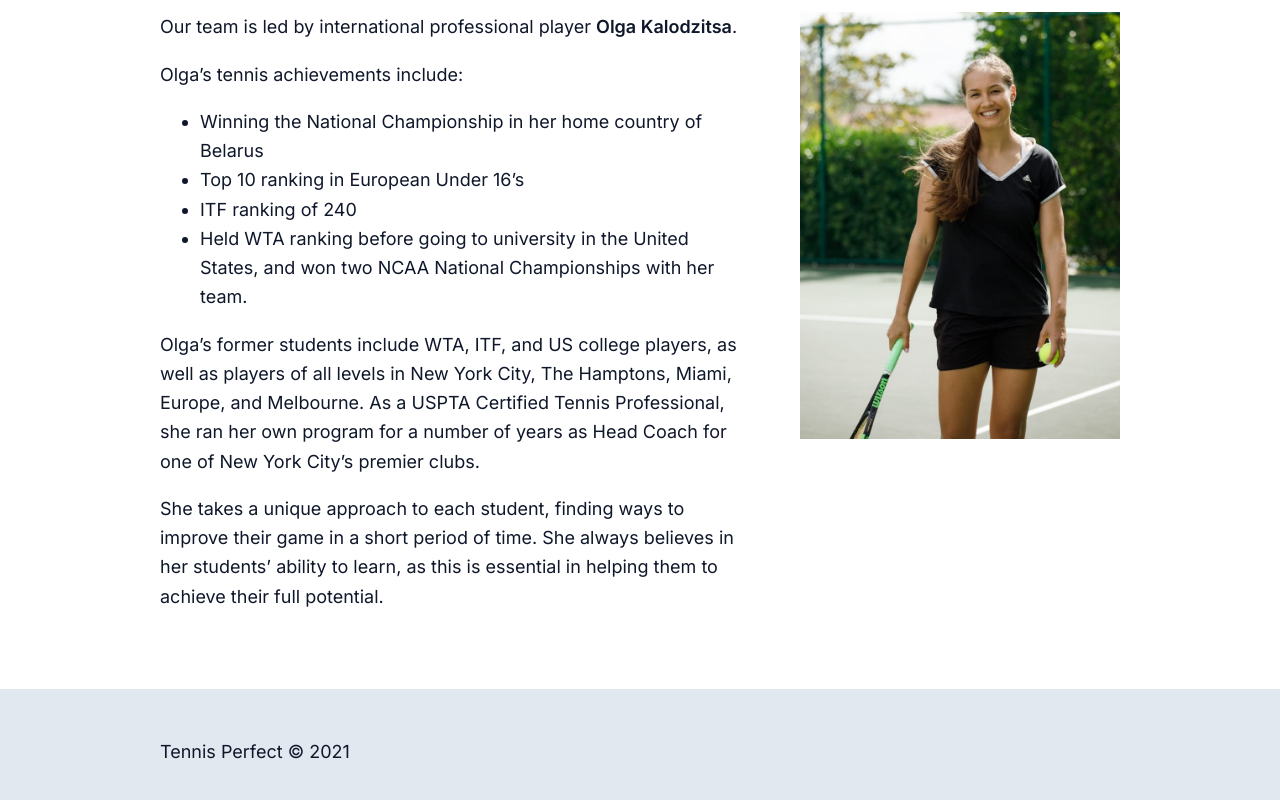
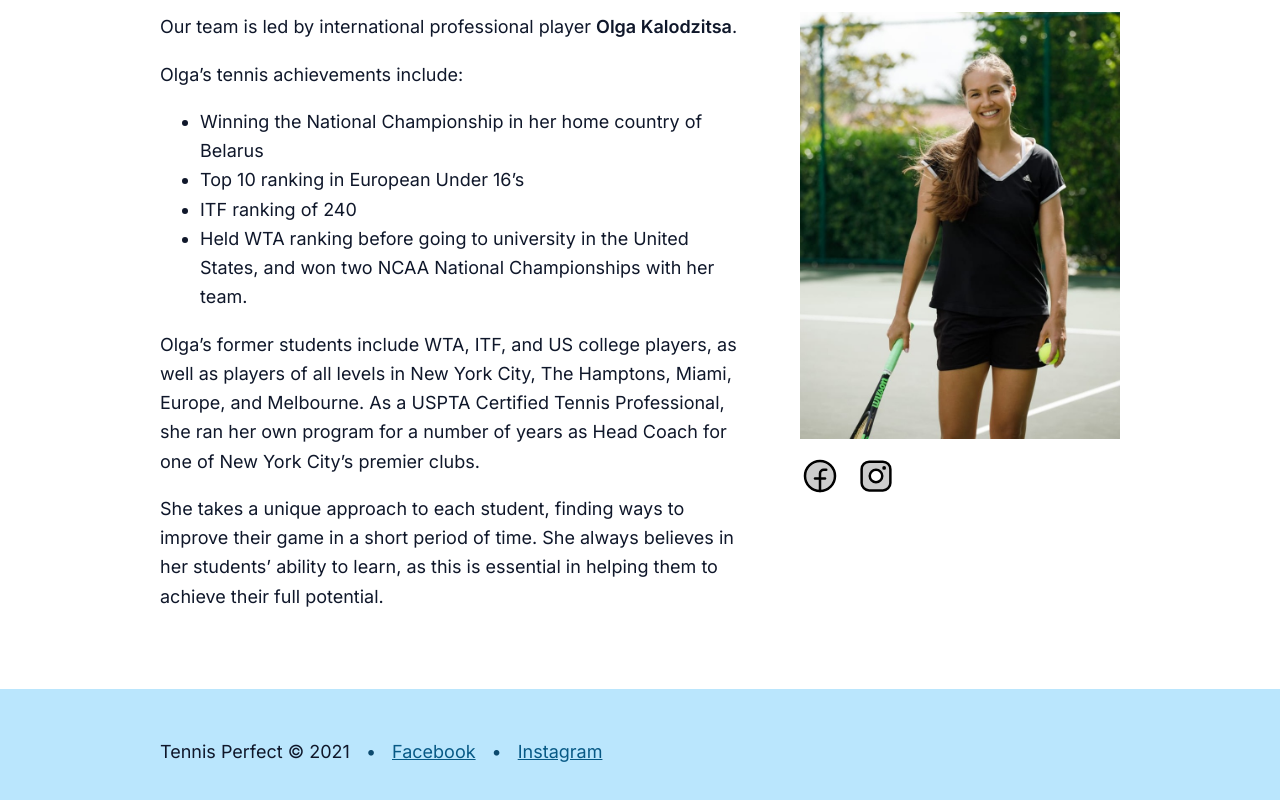
Before and after one commit to moroshko/tennis-perfect, a Next.js app: page / in a window 1280 px wide. Shown: the part 467-1267 px from the top of the page. Built offline with nearby package versions, Linux system fonts and the light colour scheme.

Commit message:
Add Facebook and Instagram links

```diff
--- a/components/Footer.module.css
+++ b/components/Footer.module.css
@@ -1,14 +1,28 @@
 .footer {
   margin-top: 32px;
-  background-color: var(--grey-200);
+  background-color: var(--blue-200);
 }
 .content {
   max-width: var(--max-content-width);
   margin: 0 auto;
   padding: 48px 0;
+  display: grid;
+  grid-row-gap: 16px;
+}
+.separator {
+  display: none;
 }
 @media (min-width: 768px) {
   .footer {
     margin-top: 60px;
   }
+  .content {
+    display: flex;
+    flex-direction: row;
+  }
+  .separator {
+    display: inline-block;
+    margin: 0 16px;
+    color: var(--blue-900);
+  }
 }
--- a/components/Footer.tsx
+++ b/components/Footer.tsx
@@ -1,10 +1,42 @@
+import Link from "next/link";
+import { trackEvent } from "./Splitbee";
 import styles from "./Footer.module.css";
 
 export default function Footer() {
   return (
     <footer className={styles.footer}>
       <div className={styles.content}>
-        {`Tennis Perfect © ${new Date().getFullYear()}`}{" "}
+        <span>{`Tennis Perfect © ${new Date().getFullYear()}`}</span>
+        <span className={styles.separator} aria-hidden="true">
+          •
+        </span>
+        <Link href="https://www.facebook.com/TennisCoachOlga" passHref>
+          <a
+            href="/"
+            target="_blank"
+            title="Olga’s Facebook page"
+            onClick={() => {
+              trackEvent("Footer Facebook link clicked");
+            }}
+          >
+            Facebook
+          </a>
+        </Link>
+        <span className={styles.separator} aria-hidden="true">
+          •
+        </span>
+        <Link href="https://www.instagram.com/olga_tennis" passHref>
+          <a
+            href="/"
+            target="_blank"
+            title="Olga’s Instagram page"
+            onClick={() => {
+              trackEvent("Facebook Instagram link clicked");
+            }}
+          >
+            Instagram
+          </a>
+        </Link>
       </div>
     </footer>
   );
--- /dev/null
+++ b/components/icons/Facebook.tsx
@@ -0,0 +1,47 @@
+type Props = {
+  size?: number;
+};
+
+export default function Facebook({ size = 40 }: Props) {
+  return (
+    <svg
+      className="duotone-icon"
+      viewBox="0 0 256 256"
+      width={size}
+      height={size}
+      fill="#000000"
+      role="img"
+    >
+      <circle cx="128" cy="128" r="96" opacity="0.2" />
+      <circle
+        cx="128"
+        cy="128"
+        r="96"
+        fill="none"
+        stroke="#000000"
+        strokeLinecap="round"
+        strokeLinejoin="round"
+        strokeWidth="16"
+      />
+      <path
+        d="M168,88.00094H152a24,24,0,0,0-24,24v112"
+        fill="none"
+        stroke="#000000"
+        strokeLinecap="round"
+        strokeLinejoin="round"
+        strokeWidth="16"
+      />
+      <line
+        x1="96"
+        y1="144.00094"
+        x2="160"
+        y2="144.00094"
+        fill="none"
+        stroke="#000000"
+        strokeLinecap="round"
+        strokeLinejoin="round"
+        strokeWidth="16"
+      />
+    </svg>
+  );
+}
--- /dev/null
+++ b/components/icons/Instagram.tsx
@@ -0,0 +1,43 @@
+type Props = {
+  size?: number;
+};
+
+export default function Instagram({ size = 40 }: Props) {
+  return (
+    <svg
+      className="duotone-icon"
+      viewBox="0 0 256 256"
+      width={size}
+      height={size}
+      fill="#000000"
+      role="img"
+    >
+      <path
+        d="M172,36H84A47.99987,47.99987,0,0,0,36,84v88a47.99988,47.99988,0,0,0,48,48h88a47.99988,47.99988,0,0,0,48-48V84A47.99987,47.99987,0,0,0,172,36ZM128,168a40,40,0,1,1,40-40A40.0001,40.0001,0,0,1,128,168Z"
+        opacity="0.2"
+      />
+      <circle
+        cx="128"
+        cy="128"
+        r="40"
+        fill="none"
+        stroke="#000000"
+        strokeMiterlimit="10"
+        strokeWidth="16"
+      />
+      <rect
+        x="36"
+        y="36"
+        width="184"
+        height="184"
+        rx="48"
+        strokeWidth="16"
+        stroke="#000000"
+        strokeLinecap="round"
+        strokeLinejoin="round"
+        fill="none"
+      />
+      <circle cx="180" cy="75.99998" r="12" />
+    </svg>
+  );
+}
--- a/pages/index.tsx
+++ b/pages/index.tsx
@@ -1,4 +1,8 @@
 import Image from "next/image";
+import Link from "next/link";
+import { trackEvent } from "../components/Splitbee";
+import Facebook from "../components/icons/Facebook";
+import Instagram from "../components/icons/Instagram";
 import styles from "../styles/Home.module.css";
 
 function HomePage() {
@@ -61,6 +65,32 @@ function HomePage() {
             height={427}
             priority
           />
+          <div className={styles.socialIcons}>
+            <Link href="https://www.facebook.com/TennisCoachOlga" passHref>
+              <a
+                href="/"
+                target="_blank"
+                title="Olga’s Facebook page"
+                onClick={() => {
+                  trackEvent("Facebook icon clicked");
+                }}
+              >
+                <Facebook />
+              </a>
+            </Link>
+            <Link href="https://www.instagram.com/olga_tennis" passHref>
+              <a
+                href="/"
+                target="_blank"
+                title="Olga’s Instagram page"
+                onClick={() => {
+                  trackEvent("Instagram icon clicked");
+                }}
+              >
+                <Instagram />
+              </a>
+            </Link>
+          </div>
         </div>
       </div>
     </main>
--- a/styles/Home.module.css
+++ b/styles/Home.module.css
@@ -5,6 +5,12 @@
   margin-top: 32px;
   display: grid;
   grid-template-columns: 1fr;
+}
+.socialIcons {
+  margin-top: 8px;
+  display: grid;
+  grid-template-columns: 40px 40px;
+  grid-column-gap: 16px;
 }
 @media (max-width: 767px) {
   .aboutOlgaContent {
--- a/styles/globals.css
+++ b/styles/globals.css
@@ -23,6 +23,17 @@
   --grey-700: #334155;
   --grey-800: #1e293b;
   --grey-900: #0f172a;
+
+  --blue-50: #f0f9ff;
+  --blue-100: #e0f2fe;
+  --blue-200: #bae6fd;
+  --blue-300: #7dd3fc;
+  --blue-400: #38bdf8;
+  --blue-500: #0ea5e9;
+  --blue-600: #0284c7;
+  --blue-700: #0369a1;
+  --blue-800: #075985;
+  --blue-900: #0c4a6e;
 
   --primary-50: #f7fee7;
   --primary-100: #ecfccb;
@@ -56,6 +67,15 @@ strong {
 svg {
   display: block;
 }
+a {
+  color: var(--blue-800);
+}
+.duotone-icon [opacity] {
+  transition: opacity 0.1s ease-in-out;
+}
+.duotone-icon:hover [opacity] {
+  opacity: 0;
+}
 main {
   max-width: var(--max-content-width);
   margin: 0 auto;
```
